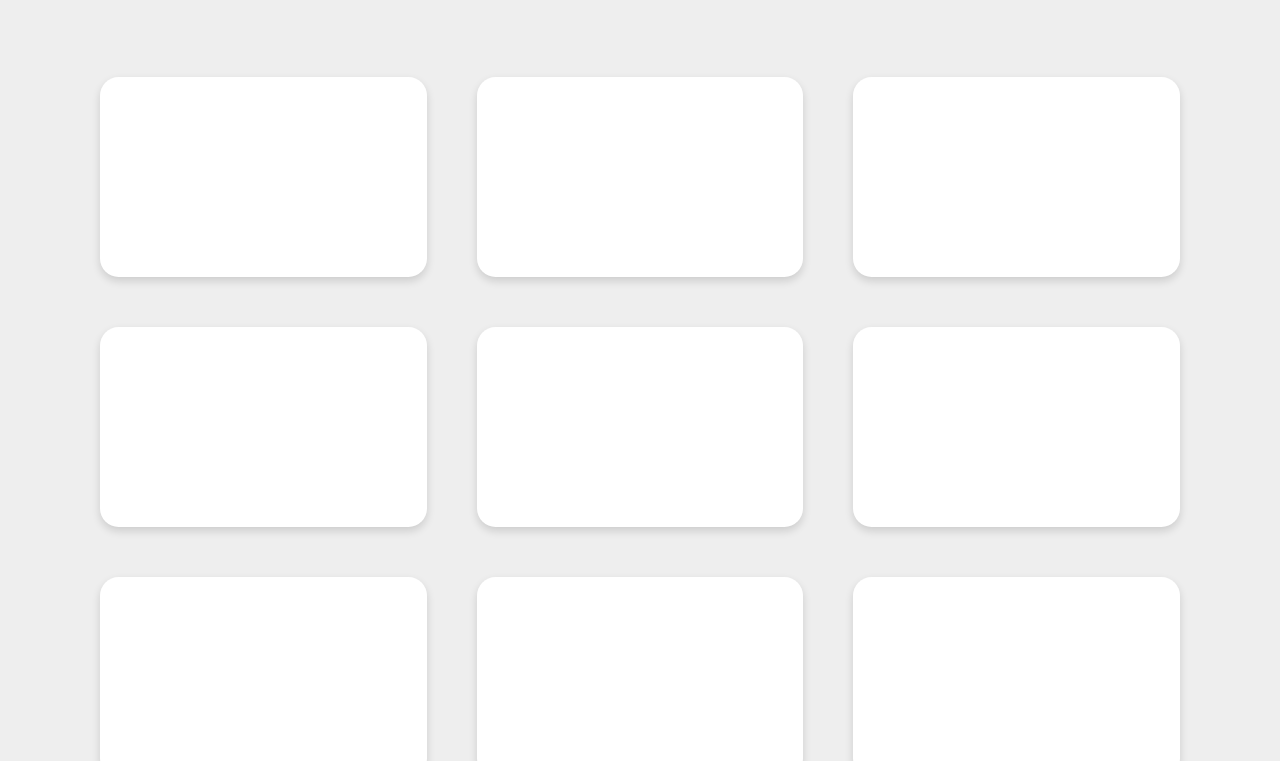
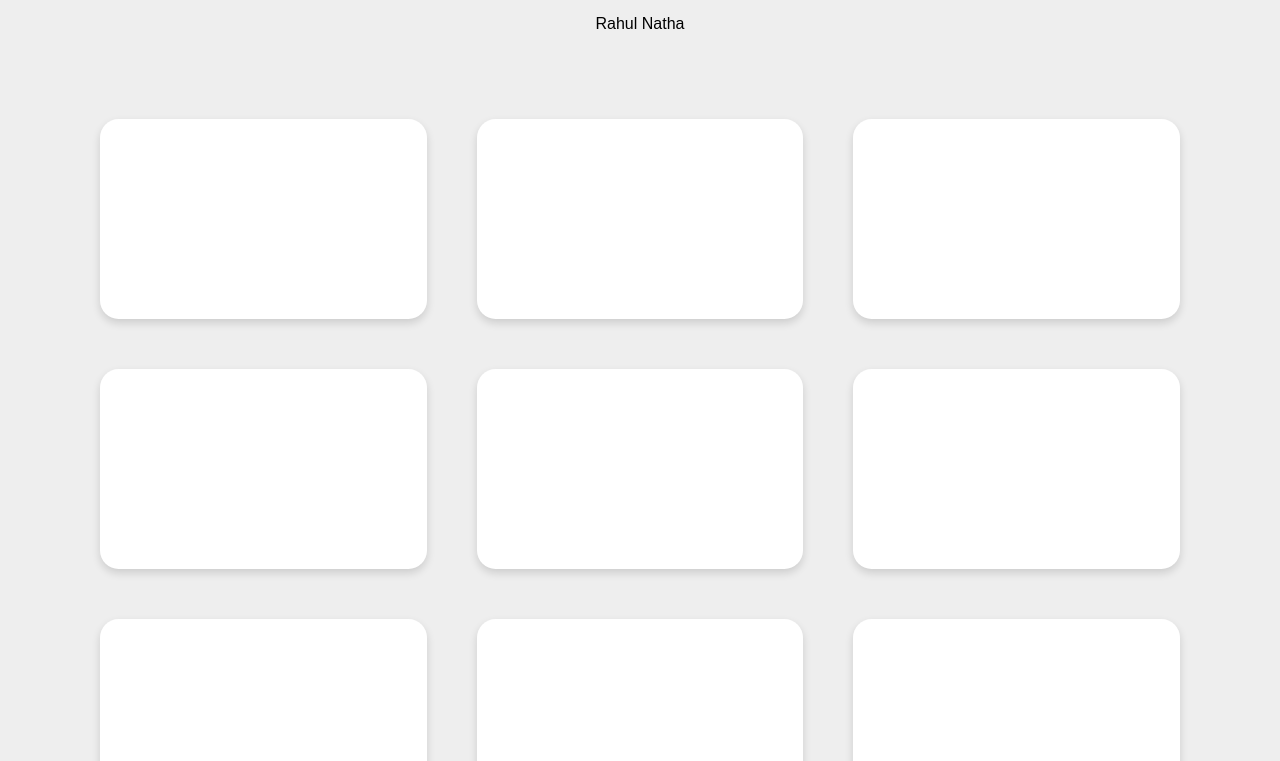
Before and after one commit to hey-rahul/classinfinite, a plain HTML site: page index.html in a window 1280 px wide. Shown: the part 226-987 px from the top of the page. Drawn offline with Linux system fonts and the light colour scheme.

Commit message:
Added name

```diff
--- a/index.html
+++ b/index.html
@@ -7,16 +7,17 @@
     <meta name="viewport" content="width=device-width, initial-scale=1.0">
     <title>Class Infinite | Available soon</title>
 
-    <link rel="icon" href="https://docs.google.com/drawings/d/e/2PACX-1vRwEBDIHr_yuUDuyY_WVza8oWRyEtHy9uRNaKeIjmLJKiGLnRSisBSKckr-IbgP3Nx85p0KJknWTNO3/pub?w=378&amp;h=378" />
+    <link rel="icon"
+        href="https://docs.google.com/drawings/d/e/2PACX-1vRwEBDIHr_yuUDuyY_WVza8oWRyEtHy9uRNaKeIjmLJKiGLnRSisBSKckr-IbgP3Nx85p0KJknWTNO3/pub?w=378&amp;h=378" />
 
 
-    <meta property="og:image" content="https://docs.google.com/drawings/d/e/2PACX-1vRwEBDIHr_yuUDuyY_WVza8oWRyEtHy9uRNaKeIjmLJKiGLnRSisBSKckr-IbgP3Nx85p0KJknWTNO3/pub?w=378&amp;h=378" />
+    <meta property="og:image"
+        content="https://docs.google.com/drawings/d/e/2PACX-1vRwEBDIHr_yuUDuyY_WVza8oWRyEtHy9uRNaKeIjmLJKiGLnRSisBSKckr-IbgP3Nx85p0KJknWTNO3/pub?w=378&amp;h=378" />
 
     <meta property="og:title" content="Class Infinite" />
     <meta name="description" content="Class Infinite" />
 
-    <meta property="og:description"
-        content="This website is going to be live soon." />
+    <meta property="og:description" content="This website is going to be live soon." />
 
     <meta property="og:url" content="https://classinfinite.com" />
 
@@ -108,6 +109,7 @@
                 background-color: #3b3b3b;
                 color: #3b3b3b;
             }
+
             .grid-item:hover {
 
                 color: #fff;
@@ -160,6 +162,7 @@
 
     <p>This website will be available for use very soon.</p>
 
+    <p>Rahul Natha</p>
 
 
     <div class="grid-box" style="margin-top: 80px;">
```
